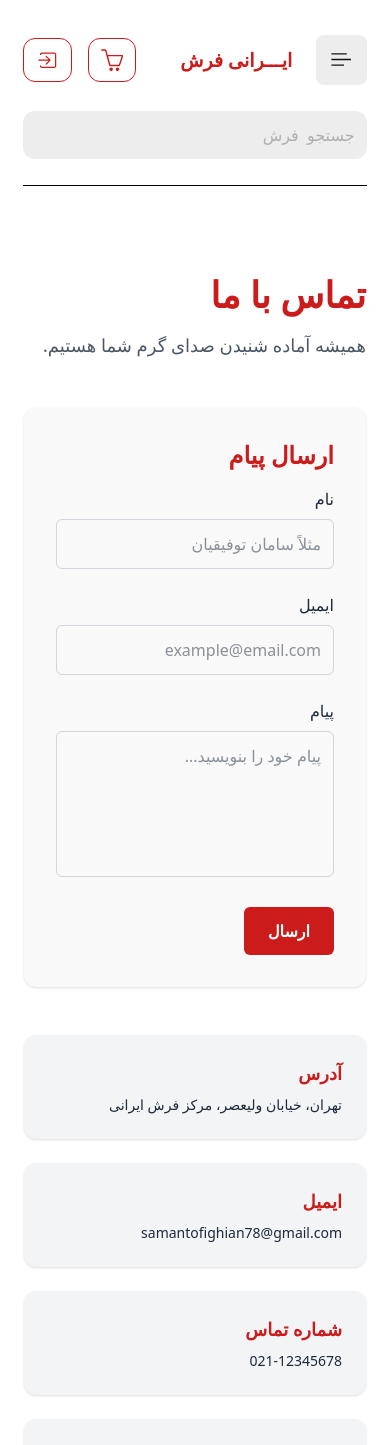
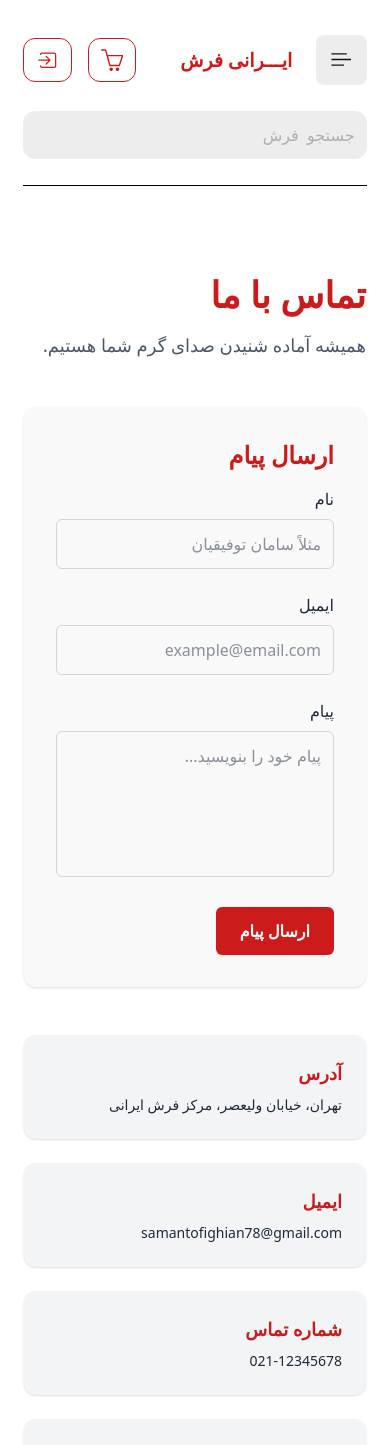
Before and after one commit to saman-tofighian/Carpet_Project, a Next.js app: page /contactus in a window 390 px wide. Shown: the top 1445 px of the page. Built offline with nearby package versions, Linux system fonts and the light colour scheme.

Commit message:
add emailjs package

```diff
--- a/package.json
+++ b/package.json
@@ -9,8 +9,10 @@
     "lint": "next lint"
   },
   "dependencies": {
+    "@emailjs/browser": "^4.4.1",
     "@react-three/drei": "^10.0.6",
     "@react-three/fiber": "^9.1.2",
+    "emailjs": "^4.0.3",
     "framer-motion": "^12.6.3",
     "next": "15.2.4",
     "react": "^19.0.0",
--- a/pages/contactus/index.jsx
+++ b/pages/contactus/index.jsx
@@ -1,5 +1,30 @@
+import emailjs from '@emailjs/browser';
+import { useRef, useState } from 'react';
+import toast, { Toaster } from 'react-hot-toast';
+import { FaSpinner } from 'react-icons/fa6';
 export default function ContactUs() {
+  const formRef = useRef();
+  const [loading, setLoading] = useState(false);
+  const handleSubmit = (e) => {
+    e.preventDefault();
+    setLoading(true);
+    emailjs
+      .sendForm(
+        'service_xpdcq9i',
+        'template_10woymj',
+        formRef.current,
+        '3HCOmp-WkGAtTHlH5'
+      )
+      .then(() => {
+        toast.success('پیام شما با موفقیت ارسال شد');
+        setLoading(false);
+        formRef.current.reset();
+      });
+  };
+
   return (
+    <>
+      <Toaster position='top-left' reverseOrder={false} />
       <div className='w-full bg-white text-right px-6 md:px-20 py-16 text-gray-800'>
         <div className='mb-12 sm:text-center'>
           <h1 className='text-4xl md:text-5xl font-extrabold text-[#CB1B1B] mb-4'>
@@ -11,12 +36,20 @@ export default function ContactUs() {
         </div>
 
         <div className='grid lg:grid-cols-3 gap-12'>
-        <div className='lg:col-span-2 bg-[#F9F9F9] p-8 rounded-xl shadow space-y-6'>
-          <h2 className='text-2xl font-bold text-[#CB1B1B] mb-4'>ارسال پیام</h2>
+          <form
+            ref={formRef}
+            onSubmit={handleSubmit}
+            className='lg:col-span-2 bg-[#F9F9F9] p-8 rounded-xl shadow space-y-6'
+          >
+            <h2 className='text-2xl font-bold text-[#CB1B1B] mb-4'>
+              ارسال پیام
+            </h2>
             <div>
               <label className='block mb-2 font-medium'>نام</label>
               <input
                 type='text'
+                name='name'
+                required
                 placeholder='مثلاً سامان توفیقیان'
                 className='w-full border border-gray-300 rounded-md p-3 focus:outline-none focus:border-[#CB1B1B]'
               />
@@ -25,6 +58,8 @@ export default function ContactUs() {
               <label className='block mb-2 font-medium'>ایمیل</label>
               <input
                 type='email'
+                name='email'
+                required
                 placeholder='example@email.com'
                 className='w-full border border-gray-300 rounded-md p-3 focus:outline-none focus:border-[#CB1B1B]'
               />
@@ -32,18 +67,22 @@ export default function ContactUs() {
             <div>
               <label className='block mb-2 font-medium'>پیام</label>
               <textarea
+                name='message'
                 rows='5'
+                required
                 placeholder='پیام خود را بنویسید...'
                 className='w-full border border-gray-300 rounded-md p-3 focus:outline-none focus:border-[#CB1B1B] resize-none'
               />
             </div>
             <button
               type='submit'
-            className='bg-[#CB1B1B] text-white px-6 py-3 rounded-md hover:bg-[#a51818] transition font-semibold cursor-pointer'
+              className='bg-[#CB1B1B] text-white px-6 py-3 rounded-md hover:bg-[#a51818] transition font-semibold cursor-pointer flex justify-center items-center gap-x-3'
             >
-            ارسال
+              ارسال پیام
+              {loading && <FaSpinner className='animate-spin' />}
             </button>
-        </div>
+          </form>
+
           <div className='space-y-6'>
             <div className='bg-gray-100 p-6 rounded-xl shadow text-sm space-y-2'>
               <h3 className='text-lg font-bold text-[#CB1B1B]'>آدرس</h3>
@@ -66,15 +105,19 @@ export default function ContactUs() {
                 className='text-blue-600 hover:underline flex items-center gap-2'
               >
                 <span>t.me/iranifarsh</span>
-              <svg className='w-5 h-5' fill='currentColor' viewBox='0 0 24 24'>
+                <svg
+                  className='w-5 h-5'
+                  fill='currentColor'
+                  viewBox='0 0 24 24'
+                >
                   <path d='M9.982 16.569l-.392 5.524c.562 0 .807-.24 1.102-.527l2.64-2.506 5.478 3.992c1.005.55 1.72.26 1.978-.89l3.582-16.84c.329-1.538-.558-2.138-1.538-1.775L2.508 10.354c-1.512.592-1.49 1.439-.258 1.815l5.61 1.752 12.996-8.2-10.874 10.848z' />
                 </svg>
               </a>
-          </div>
+            </div>{' '}
             <div className='bg-gray-100 p-6 rounded-xl shadow text-sm space-y-2'>
-            <h3 className='text-lg font-bold text-[#CB1B1B]'>اینستاگرام</h3>
+              <h3 className='text-lg font-bold text-[#CB1B1B]'>اینستاگرام</h3>{' '}
               <a
-              href='https://www.instagram.com/iranifarsh' // ← آدرس درست اینستاگرام
+                href='https://www.instagram.com/iranifarsh'
                 target='_blank'
                 rel='noopener noreferrer'
                 className='text-[#CB1B1B] hover:underline flex items-center gap-2'
@@ -109,5 +152,6 @@ export default function ContactUs() {
           </div>
         </div>
       </div>
+    </>
   );
 }
```
Also changed, not shown: 1 other file (tests, documents, lock files or other folders). Lines whose indentation alone changed are shown as unchanged.
